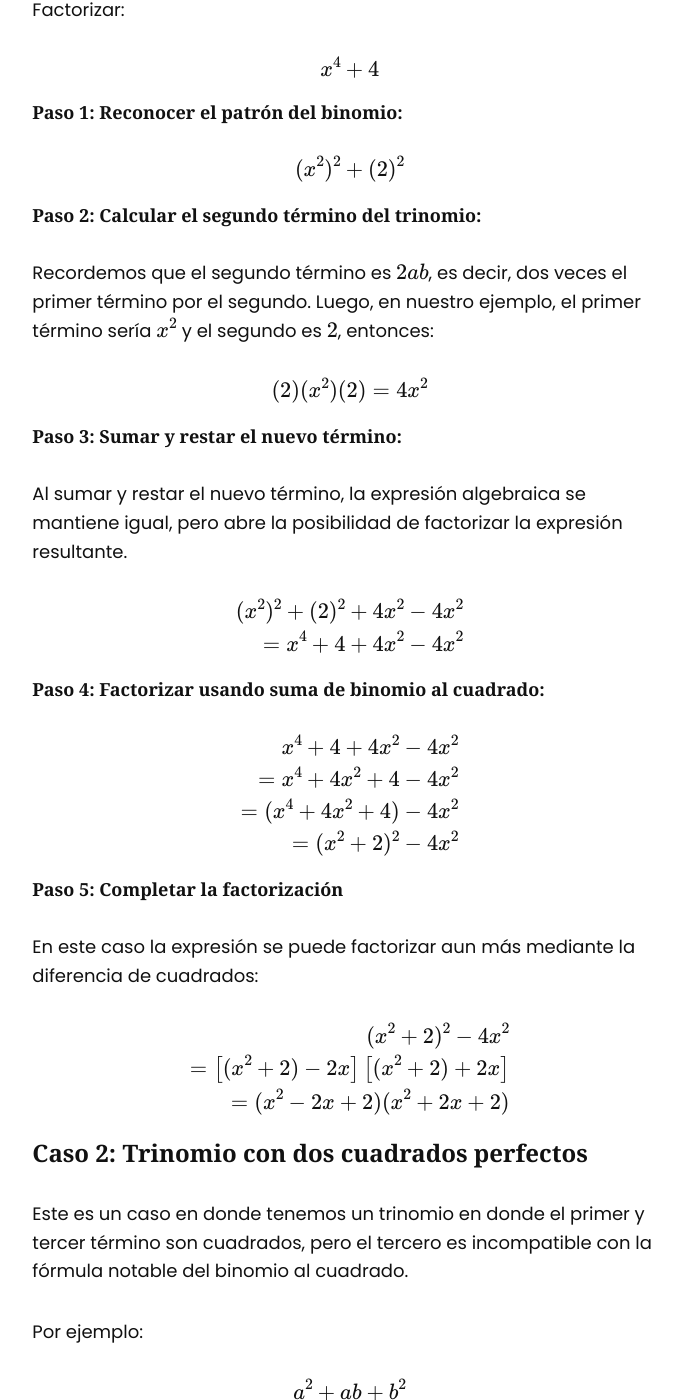
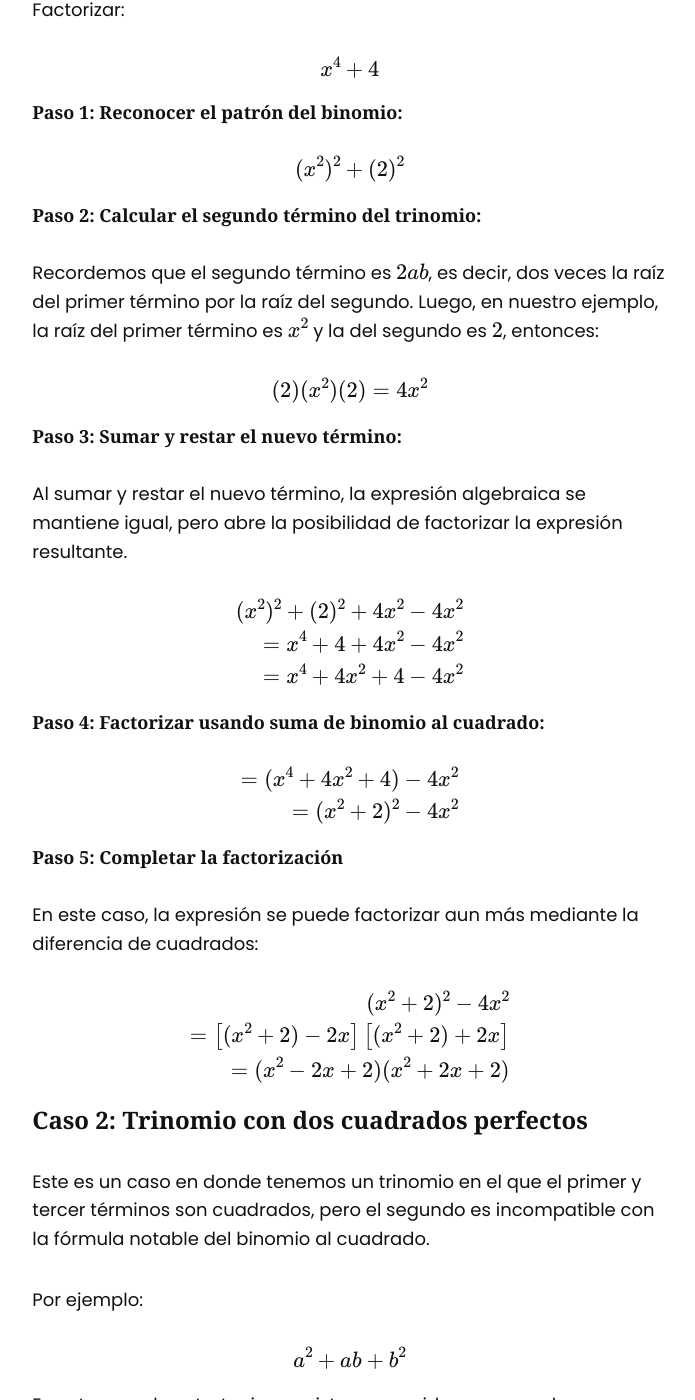
Before and after one commit to asoesem/asoesem.github.io, a Jekyll site: the page built from _posts/2025-03-10-fact-completar-cuadrados.md, in a window 1280 px wide and 1400 px high, scrolled down 2251 px. Shown: the whole window, without its empty margins (457-1152 px from the left). Built offline with Jekyll 4.4.1, drawn with Linux system fonts in a browser that asks for light colours; some of the changed text lies outside the part shown.

Commit message:
Mejoras y correcciones al artículo de completado de cuadrados

```diff
--- a/_posts/2025-03-10-fact-completar-cuadrados.md
+++ b/_posts/2025-03-10-fact-completar-cuadrados.md
@@ -56,7 +56,7 @@ $$(x^2)^2 + (2)^2$$
 
 ##### Paso 2: Calcular el segundo término del trinomio:
 
-Recordemos que el segundo término es $$2ab$$, es decir, dos veces el primer término por el segundo. Luego, en nuestro ejemplo, el primer término sería $$x^2$$ y el segundo es $$2$$, entonces:
+Recordemos que el segundo término es $$2ab$$, es decir, dos veces la raíz del primer término por la raíz del segundo. Luego, en nuestro ejemplo, la raíz del primer término es $$x^2$$ y la del segundo es $$2$$, entonces:
 
 $$(2)(x^2)(2) = 4x^2$$
 
@@ -68,20 +68,19 @@ Al sumar y restar el nuevo término, la expresión algebraica se mantiene igual,
 $$\begin{aligned}
 (x^2)^2 + (2)^2 + 4x^2 - 4x^2 \\
 =x^4 + 4 + 4x^2 - 4x^2        \\
+=x^4 + 4x^2 + 4 - 4x^2    \\
 \end{aligned}$$
 
 ##### Paso 4: Factorizar usando suma de binomio al cuadrado:
 
 $$\begin{aligned}
-x^4 + 4 + 4x^2 - 4x^2     \\
-=x^4 + 4x^2 + 4 - 4x^2    \\
 =(x^4 + 4x^2 + 4) - 4x^2   \\
 =(x^2 + 2)^2 - 4x^2       \\
 \end{aligned}$$
 
 ##### Paso 5: Completar la factorización
 
-En este caso la expresión se puede factorizar aun más mediante la diferencia de cuadrados:
+En este caso, la expresión se puede factorizar aun más mediante la diferencia de cuadrados:
 
 $$\begin{aligned}
 (x^2 + 2)^2 - 4x^2       \\
@@ -91,13 +90,13 @@ $$\begin{aligned}
 
 ### Caso 2: Trinomio con dos cuadrados perfectos
 
-Este es un caso en donde tenemos un trinomio en donde el primer y tercer término son cuadrados, pero el tercero es incompatible con la fórmula notable del binomio al cuadrado.
+Este es un caso en donde tenemos un trinomio en el que el primer y tercer términos son cuadrados, pero el segundo es incompatible con la fórmula notable del binomio al cuadrado.
 
 Por ejemplo:
 
 $$a^2 + ab + b^2$$
 
-En este caso, la estrategia consiste en considerar que podemos calcular el segundo término y sumarlo y restarlo del trinomio al mismo tiempo:
+En este caso, la estrategia consiste en considerar que podemos calcular un nuevo segundo término que sumamos y restamos del trinomio al mismo tiempo:
 
 $$\begin{aligned}
 a^2 + ab + b^2 \\
@@ -129,13 +128,13 @@ $$(x^4)^2 + x^4y^4 + (y^4)^2$$
 
 ##### Paso 2: Calcular el segundo término del trinomio:
 
-Recordemos que el segundo término es dos veces el primer término por el segundo:
+Recordemos que el segundo término es dos veces la raíz del primer término ($$x^4$$) por la raíz del tercero ($$y^4$$):
 
 $$2(x^4)(y^4)$$
 
 ##### Paso 3: Sumar y restar el nuevo término:
 
-Al sumar y restar el término la expresión se mantiene igual, pero abre la posibilidad de factorizar la expresión algebraica resultante.
+Al sumar y restar el nuevo término la expresión se mantiene igual, pero abre la posibilidad de factorizar la expresión resultante.
 
 $$\begin{aligned}
 (x^4)^2 + x^4y^4 + (y^4)^2 + 2x^4y^4 - 2x^4y^4\\
@@ -203,13 +202,13 @@ $$(2x)^2 + 4x - 15$$
 
 ##### Paso 2: Calcular el segundo término del binomio a partir del segundo del trinomio:
 
-Recordemos que el segundo término del trinomio es dos veces el primer término del binomio por el segundo término del binomio:
+Recordemos que el segundo término del trinomio es dos veces la raíz del primer término del trinomio por el segundo término del trinomio:
 
 $$\frac{b}{2a^n} = \frac{4}{2\cdot2} = 1$$
 
 ##### Paso 3: Sumar y restar el nuevo término:
 
-Al sumar y restar el nuevo término la expresión se mantiene igual, pero abre la posibilidad de factorizar la expresión algebraica resultante.
+Al sumar y restar el nuevo término la expresión se mantiene igual, pero abre la posibilidad de factorizar la expresión resultante.
 
 $$\begin{aligned}
 (2x)^2 + 4x + 1 - 1 - 15\\
```
Also changed, not shown: other parts of _posts/2025-03-10-fact-completar-cuadrados.md (+4 -4 lines).
